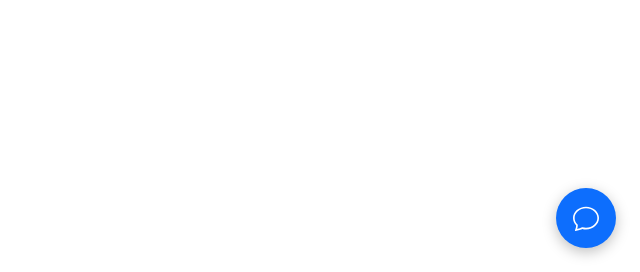
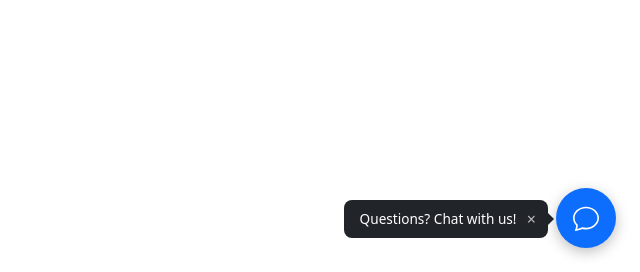
Before and after one commit to rhoel7/rs-ai-chat, a PHP site: page /widget.php in a window 1280 px wide. Shown: the part 528-800 px from the top of the page, without its empty margins (640-1280 px from the left). Run offline with PHP 8.4, Linux system fonts and the light colour scheme; tables that the repository leaves empty hold one stand-in row (values such as "Sample post").

```diff
--- a/chat.js
+++ b/chat.js
@@ -10,6 +10,7 @@ document.getElementById('newChatBtn').addEventListener('click', startNewChat);
 // if this script is ever loaded without that global defined (e.g. loaded
 // directly rather than via widget.php).
 const API_BASE = window.REUNIFY_CHAT_API_BASE || '';
+const AGENT_NAME = window.REUNIFY_AGENT_NAME || 'Assistant';
 
 // Floating widget open/close — the panel starts collapsed (see the
 // "collapsed" class in index.php's CSS) regardless of whether there's
@@ -21,8 +22,51 @@ const chatPanel = document.getElementById('chatPanel');
 function openPanel() {
   chatPanel.classList.remove('collapsed');
   chatBubble.classList.add('hidden');
+  dismissChatHint();
   document.getElementById('userInput').focus();
 }
+
+/**
+ * The hint only shows once per browser — first-time visitors often miss a
+ * small floating button, but someone who's already opened the chat once
+ * doesn't need to keep seeing an animated arrow pointing at it.
+ */
+function dismissChatHint() {
+  const hint = document.getElementById('chatHint');
+  if (hint) hint.classList.remove('visible');
+  try {
+    localStorage.setItem('reunify_chat_hint_dismissed', 'true');
+  } catch (e) {
+    // localStorage can be unavailable (private browsing, disabled storage) —
+    // not critical, the hint just won't remember its dismissal next visit.
+  }
+}
+
+(function initChatHint() {
+  const hint = document.getElementById('chatHint');
+  if (!hint) return; // CHAT_HINT_TEXT is empty — hint disabled entirely, nothing to do
+
+  let alreadyDismissed = false;
+  try {
+    alreadyDismissed = localStorage.getItem('reunify_chat_hint_dismissed') === 'true';
+  } catch (e) {
+    // localStorage unavailable — default to showing the hint rather than assuming it was dismissed
+  }
+  if (alreadyDismissed) return;
+
+  setTimeout(() => {
+    if (!chatPanel.classList.contains('collapsed')) return; // already opened in the meantime
+    hint.classList.add('visible');
+  }, 1800);
+
+  const dismissBtn = document.getElementById('chatHintDismiss');
+  if (dismissBtn) {
+    dismissBtn.addEventListener('click', (e) => {
+      e.stopPropagation(); // don't also trigger openPanel via a parent click handler
+      dismissChatHint();
+    });
+  }
+})();
 
 function closePanel() {
   chatPanel.classList.add('collapsed');
@@ -133,7 +177,7 @@ function appendMessage(role, text, isPlaceholder = false) {
   const bubbleClass = role === 'user' ? 'chat-bubble user' : 'chat-bubble ai';
   let html = `<div class="${bubbleClass}">${escapeHtml(text)}</div>`;
   if (!isPlaceholder) {
-    html += timestampCaptionHtml(role === 'user' ? 'Sent' : 'Automated', new Date());
+    html += timestampCaptionHtml(role === 'user' ? 'Sent' : AGENT_NAME, new Date());
   }
   row.innerHTML = html;
   win.appendChild(row);
@@ -217,7 +261,7 @@ function replaceLastAiMessage(text, isError = false, details = null) {
     bubbleEl.appendChild(pre);
   }
 
-  placeholder.insertAdjacentHTML('beforeend', timestampCaptionHtml(isError ? 'Error' : 'Automated', new Date()));
+  placeholder.insertAdjacentHTML('beforeend', timestampCaptionHtml(isError ? 'Error' : AGENT_NAME, new Date()));
   win.scrollTop = win.scrollHeight;
 }
 
--- a/widget.css
+++ b/widget.css
@@ -28,6 +28,65 @@
 }
 #chatBubble.hidden {
   display: none;
+}
+
+/* ---------- Attention hint pointing at the bubble ---------- */
+.chat-hint {
+  position: fixed;
+  bottom: 34px;
+  right: 92px;
+  display: flex;
+  align-items: center;
+  gap: 0.5rem;
+  background-color: #212529;
+  color: #fff;
+  padding: 0.55rem 0.6rem 0.55rem 1rem;
+  border-radius: 0.5rem;
+  font-size: 0.85rem;
+  font-weight: 500;
+  white-space: nowrap;
+  z-index: 999; /* below the bubble (1000) and panel (1001), above general page content */
+  opacity: 0;
+  pointer-events: none;
+  transition: opacity 0.3s ease;
+}
+.chat-hint.visible {
+  opacity: 1;
+  pointer-events: auto;
+  animation: chatHintBounce 1.6s ease-in-out 3; /* bounces 3 times to catch the eye, then settles — an animation that never stops is distracting, not just attention-drawing */
+}
+.chat-hint::after {
+  content: '';
+  position: absolute;
+  top: 50%;
+  right: -6px;
+  transform: translateY(-50%);
+  border-width: 6px 0 6px 6px;
+  border-style: solid;
+  border-color: transparent transparent transparent #212529;
+}
+.chat-hint button {
+  background: none;
+  border: none;
+  color: #fff;
+  opacity: 0.7;
+  font-size: 1rem;
+  line-height: 1;
+  cursor: pointer;
+  padding: 0.15rem;
+}
+.chat-hint button:hover {
+  opacity: 1;
+}
+@keyframes chatHintBounce {
+  0%, 100% { transform: translateX(0); }
+  50% { transform: translateX(-6px); }
+}
+@media (max-width: 400px) {
+  .chat-hint {
+    right: 84px;
+    font-size: 0.8rem;
+  }
 }
 
 /* ---------- Chat panel ---------- */
--- a/widget.php
+++ b/widget.php
@@ -45,6 +45,14 @@ $assetPrefix = $widgetBase !== '' ? $widgetBase . '/' : '';
   </svg>
 </button>
 
+<?php $chatHintText = getenv('CHAT_HINT_TEXT'); ?>
+<?php if ($chatHintText !== '' && $chatHintText !== false): ?>
+<div id="chatHint" class="chat-hint">
+  <span><?php echo htmlspecialchars($chatHintText); ?></span>
+  <button id="chatHintDismiss" aria-label="Dismiss">&times;</button>
+</div>
+<?php endif; ?>
+
 <div id="chatPanel" class="collapsed" role="dialog" aria-modal="false" aria-label="<?php echo htmlspecialchars($chatTitle); ?> chat window">
   <button id="closeChatBtn" aria-label="Close chat">&times;</button>
   <div class="card-header d-flex justify-content-between align-items-center chat-panel-header">
@@ -77,6 +85,7 @@ foreach ($providerOptions as $value => $label):
     </div>
   </div>
   <div id="chatWindow" class="card-body" aria-live="polite" aria-relevant="additions">
+<?php $agentName = getenv('AGENT_NAME') ?: 'Assistant'; ?>
 <?php foreach ($priorMessages as $msg):
     $rowClass = $msg['role'] === 'user' ? 'text-end mb-2' : 'text-start mb-2';
     $bubbleClass = match ($msg['role']) {
@@ -87,7 +96,7 @@ foreach ($providerOptions as $value => $label):
     $timestampLabel = match ($msg['role']) {
         'user' => 'Sent',
         'error' => 'Error',
-        default => 'Automated',
+        default => $agentName,
     };
     // MySQL returns "YYYY-MM-DD HH:MM:SS" with no timezone marker — since
     // the connection forces the session to UTC (see Database.php), that
@@ -109,5 +118,8 @@ foreach ($providerOptions as $value => $label):
 </div>
 
 <script src="https://cdn.jsdelivr.net/npm/bootstrap@5.3.3/dist/js/bootstrap.bundle.min.js"></script>
-<script>window.REUNIFY_CHAT_API_BASE = <?php echo json_encode($assetPrefix); ?>;</script>
+<script>
+  window.REUNIFY_CHAT_API_BASE = <?php echo json_encode($assetPrefix); ?>;
+  window.REUNIFY_AGENT_NAME = <?php echo json_encode($agentName); ?>;
+</script>
 <script src="<?php echo htmlspecialchars($assetPrefix); ?>chat.js?v=<?php echo filemtime(__DIR__ . '/chat.js'); ?>"></script>
```
Also changed, not shown: api/chat.php (+10 -0 lines), api/config.example.php (+27 -1 lines), index.php (+79 -14 lines), docs/favicon/favicon.ico (added), docs/favicon/site.webmanifest (added), 10 other files.
